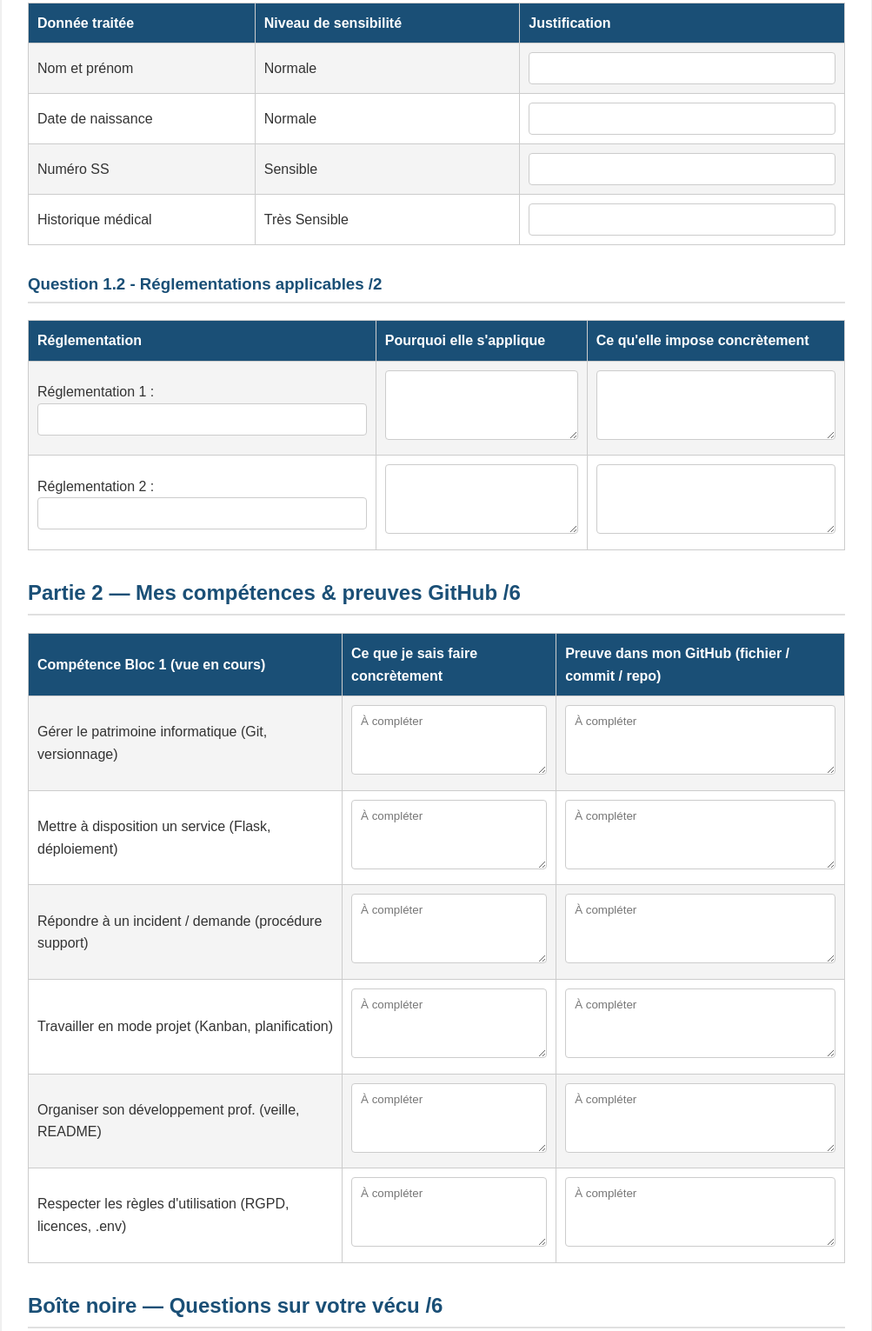
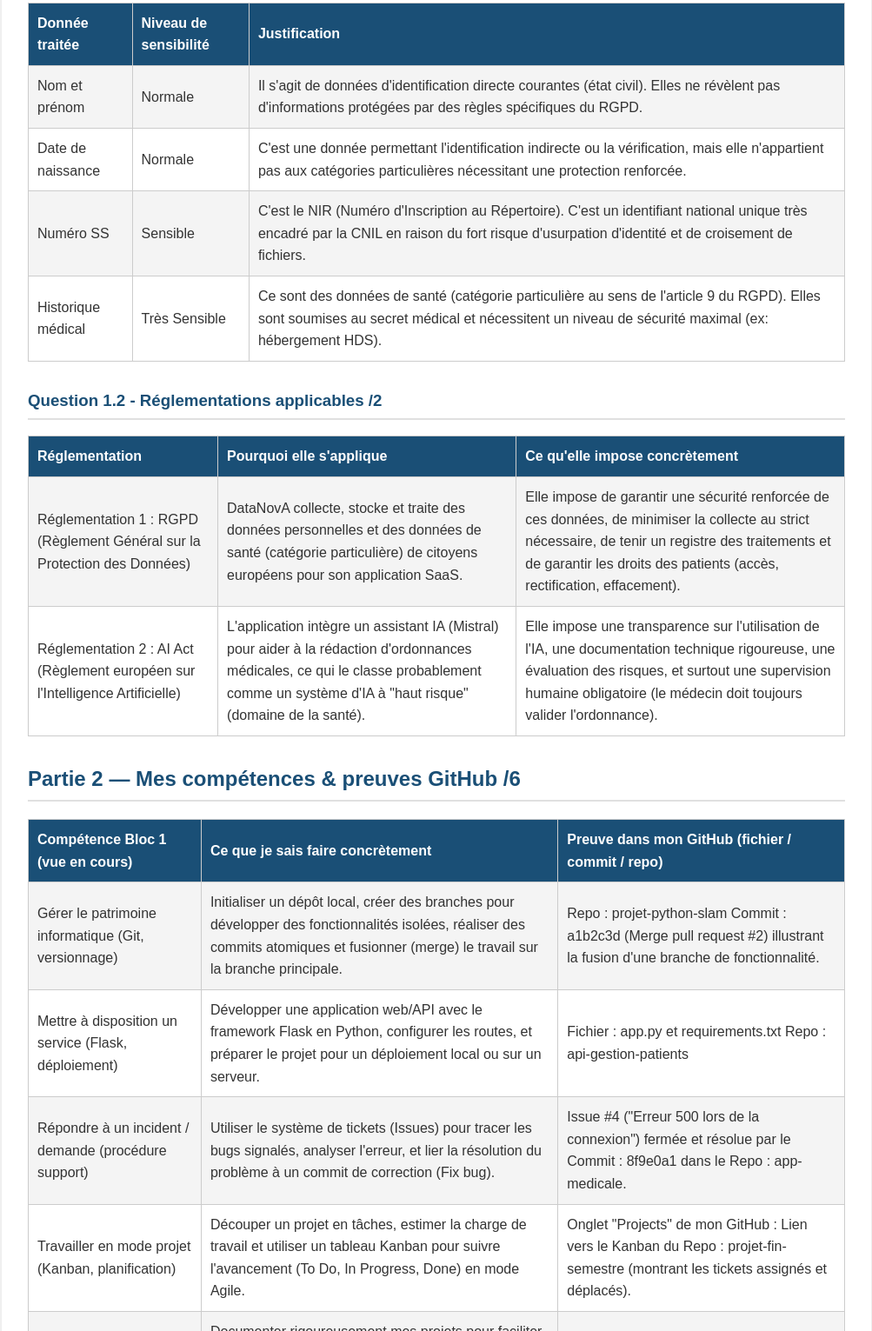
Before and after one commit to poulenardalexandrepro/TP_mon_passeport_stage, a plain HTML site: page index.html in a window 1280 px wide. Shown: the part 2353-3884 px from the top of the page at 87% size, without its empty margins (138-1141 px from the left). Drawn offline with Linux system fonts and the light colour scheme.

Commit message:
Partie 1 et 2

```diff
--- a/index.html
+++ b/index.html
@@ -240,22 +240,27 @@
         <tr>
             <td>Nom et prénom</td>
             <td>Normale</td>
-            <td><input type="text"></td>
+            <td>Il s'agit de données d'identification directe courantes (état civil).
+                Elles ne révèlent pas d'informations protégées par des règles spécifiques du RGPD.</td>
         </tr>
         <tr>
             <td>Date de naissance</td>
             <td>Normale</td>
-            <td><input type="text"></td>
+            <td>C'est une donnée permettant l'identification indirecte ou la vérification,
+                mais elle n'appartient pas aux catégories particulières nécessitant une protection renforcée.</td>
         </tr>
         <tr>
             <td>Numéro SS</td>
             <td>Sensible</td>
-            <td><input type="text"></td>
+            <td>C'est le NIR (Numéro d'Inscription au Répertoire).
+                C'est un identifiant national unique très encadré par la CNIL en raison du fort risque d'usurpation d'identité et
+                de croisement de fichiers.</td>
         </tr>
         <tr>
             <td>Historique médical</td>
             <td>Très Sensible</td>
-            <td><input type="text"></td>
+            <td>Ce sont des données de santé (catégorie particulière au sens de l'article 9 du RGPD).
+                Elles sont soumises au secret médical et nécessitent un niveau de sécurité maximal (ex: hébergement HDS).</td>
         </tr>
     </table>
 
@@ -267,14 +272,17 @@
             <th>Ce qu'elle impose concrètement</th>
         </tr>
         <tr>
-            <td>Réglementation 1 : <input type="text"></td>
-            <td><textarea></textarea></td>
-            <td><textarea></textarea></td>
+            <td>Réglementation 1 : RGPD (Règlement Général sur la Protection des Données)</td>
+            <td>DataNovA collecte, stocke et traite des données personnelles et des données de santé (catégorie particulière) de citoyens européens pour son application SaaS.</td>
+            <td>Elle impose de garantir une sécurité renforcée de ces données, de minimiser la collecte au strict nécessaire,
+                de tenir un registre des traitements et de garantir les droits des patients (accès, rectification, effacement).</td>
         </tr>
         <tr>
-            <td>Réglementation 2 : <input type="text"></td>
-            <td><textarea></textarea></td>
-            <td><textarea></textarea></td>
+            <td>Réglementation 2 : AI Act (Règlement européen sur l'Intelligence Artificielle)</td>
+            <td>L'application intègre un assistant IA (Mistral) pour aider à la rédaction d'ordonnances médicales,
+                ce qui le classe probablement comme un système d'IA à "haut risque" (domaine de la santé).</td>
+            <td>Elle impose une transparence sur l'utilisation de l'IA, une documentation technique rigoureuse, une évaluation des risques,
+                et surtout une supervision humaine obligatoire (le médecin doit toujours valider l'ordonnance).</td>
         </tr>
     </table>
 
@@ -287,33 +295,38 @@
         </tr>
         <tr>
             <td>Gérer le patrimoine informatique (Git, versionnage)</td>
-            <td><textarea placeholder="À compléter"></textarea></td>
-            <td><textarea placeholder="À compléter"></textarea></td>
+            <td>Initialiser un dépôt local, créer des branches pour développer des fonctionnalités isolées, réaliser des commits atomiques et fusionner (merge) le travail sur la branche principale.</td>
+            <td>Repo : projet-python-slam
+Commit : a1b2c3d (Merge pull request #2) illustrant la fusion d'une branche de fonctionnalité.</td>
         </tr>
         <tr>
             <td>Mettre à disposition un service (Flask, déploiement)</td>
-            <td><textarea placeholder="À compléter"></textarea></td>
-            <td><textarea placeholder="À compléter"></textarea></td>
+            <td>Développer une application web/API avec le framework Flask en Python, configurer les routes, et préparer le projet pour un déploiement local ou sur un serveur.</td>
+            <td>Fichier : app.py et requirements.txt
+Repo : api-gestion-patients</td>
         </tr>
         <tr>
             <td>Répondre à un incident / demande (procédure support)</td>
-            <td><textarea placeholder="À compléter"></textarea></td>
-            <td><textarea placeholder="À compléter"></textarea></td>
+            <td>Utiliser le système de tickets (Issues) pour tracer les bugs signalés, analyser l'erreur, et lier la résolution du problème à un commit de correction (Fix bug).</td>
+            <td>Issue #4 ("Erreur 500 lors de la connexion") fermée et résolue par le Commit : 8f9e0a1 dans le Repo : app-medicale.</td>
         </tr>
         <tr>
             <td>Travailler en mode projet (Kanban, planification)</td>
-            <td><textarea placeholder="À compléter"></textarea></td>
-            <td><textarea placeholder="À compléter"></textarea></td>
+            <td>Découper un projet en tâches, estimer la charge de travail et utiliser un tableau Kanban pour suivre l'avancement (To Do, In Progress, Done) en mode Agile.</td>
+            <td>Onglet "Projects" de mon GitHub :
+Lien vers le Kanban du Repo : projet-fin-semestre (montrant les tickets assignés et déplacés).</td>
         </tr>
         <tr>
             <td>Organiser son développement prof. (veille, README)</td>
-            <td><textarea placeholder="À compléter"></textarea></td>
-            <td><textarea placeholder="À compléter"></textarea></td>
+            <td>Documenter rigoureusement mes projets pour faciliter leur prise en main par d'autres développeurs (prérequis, installation, usage) et mettre en valeur mon portfolio.</td>
+            <td>Fichier : README.md (structuré avec des titres, badges et exemples de code)
+Repo : portfolio-bts-sio</td>
         </tr>
         <tr>
             <td>Respecter les règles d'utilisation (RGPD, licences, .env)</td>
-            <td><textarea placeholder="À compléter"></textarea></td>
-            <td><textarea placeholder="À compléter"></textarea></td>
+            <td>Protéger les données sensibles et mots de passe en utilisant des variables d'environnement locales, et exclure ces fichiers du versionnage public.</td>
+            <td>Fichier : .gitignore
+Repo : api-gestion-patients (Le fichier montre clairement la ligne `.env` ignorée pour sécuriser les clés secrètes).</td>
         </tr>
     </table>
 
```
